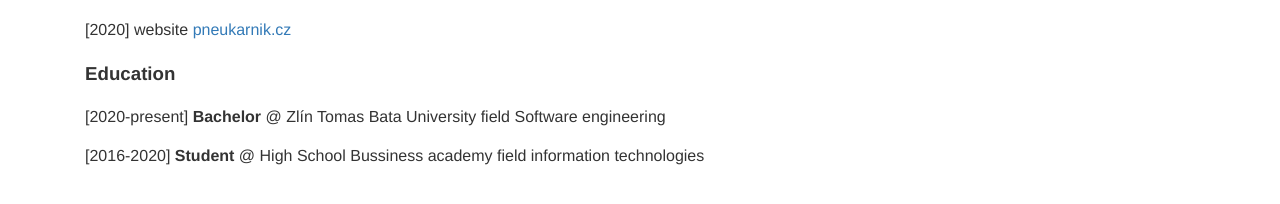
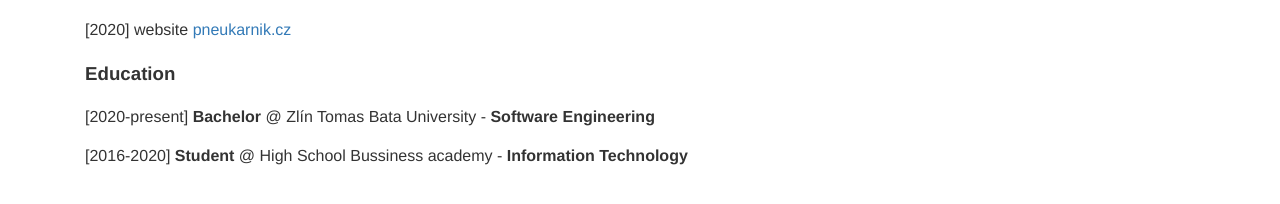
Before and after one commit to vdvorak/vitekdvorak.github.io, a Jekyll site: the page built from curiculum-vitae.md, in a window 1280 px wide. Shown: the part 442-646 px from the top of the page. Built offline with Jekyll 4.4.1, drawn with Linux system fonts in a browser that asks for light colours; nearby versions of some CDN libraries.

Commit message:
Update curiculum-vitae.md

```diff
--- a/curiculum-vitae.md
+++ b/curiculum-vitae.md
@@ -23,6 +23,6 @@ Programmer of project management software
 
 ### Education
 
-[2020-present] **Bachelor** @ Zlín Tomas Bata University field Software engineering
+[2020-present] **Bachelor** @ Zlín Tomas Bata University - **Software Engineering**
 
-[2016-2020] **Student** @ High School Bussiness academy field information technologies
+[2016-2020] **Student** @ High School Bussiness academy - **Information Technology**
```
